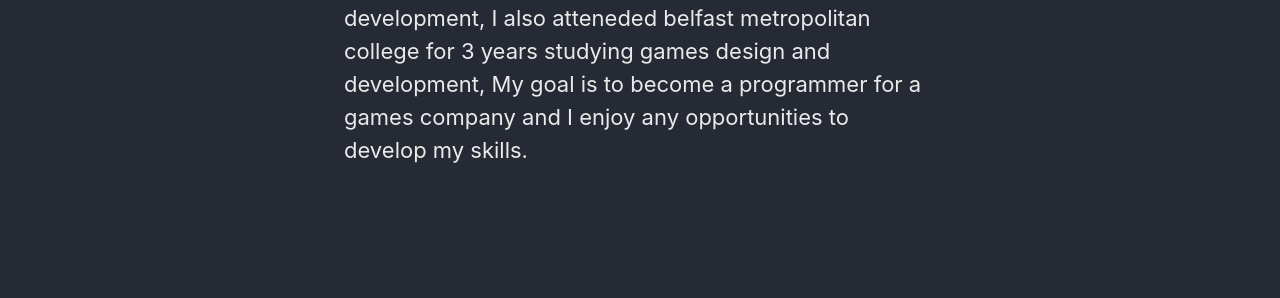
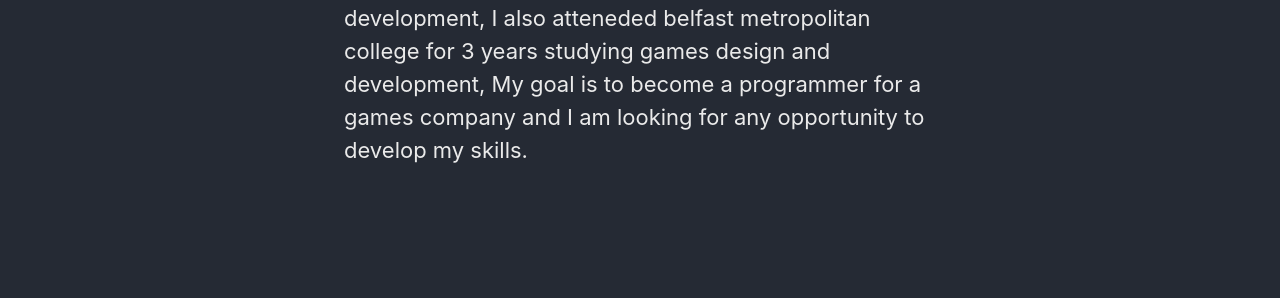
Before and after one commit to nvbnb17/nvbnb17.github.io, a Jekyll site: the page built from _pages/about-me.md, in a window 1280 px wide. Shown: the part 236-534 px from the top of the page. Built offline with Jekyll 4.4.1, drawn with Linux system fonts in a browser that asks for light colours; some of the changed text lies outside the part shown.

Commit message:
Update personal introduction for clarity

```diff
--- a/_pages/about-me.md
+++ b/_pages/about-me.md
@@ -8,4 +8,4 @@
     - about-me
 ---
 
-My name is Ben Stansfield and I am a first year student at ulster university studying games design and development, I also atteneded belfast metropolitan college for 3 years studying games design and development, My goal is to become a programmer for a games company and I enjoy any opportunities to develop my skills.
+My name is Ben Stansfield and I am a first year student at ulster university studying games design and development, I also atteneded belfast metropolitan college for 3 years studying games design and development, My goal is to become a programmer for a games company and I am looking for any opportunity to develop my skills.
```
